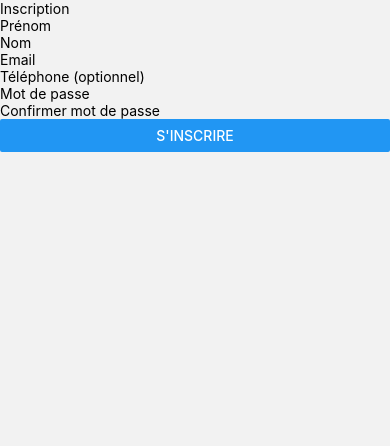
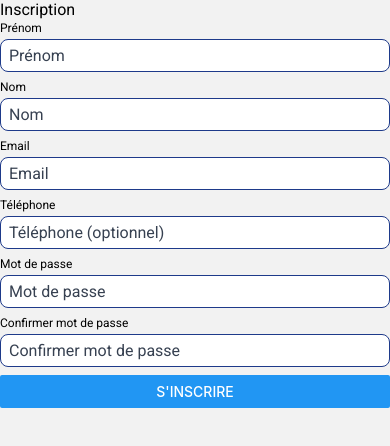
Before and after one commit to AlexPst-Dev/hyperion-connect-frontend, a React Native app: screen /Home in a window 390 px wide. Both pictures are taken after a click on the element "Inscrivez-vous ici". Shown: the top 446 px of the page. Built offline with nearby package versions, Linux system fonts and the light colour scheme.

Commit message:
✨ - add Input global component and global styles

```diff
--- a/babel.config.js
+++ b/babel.config.js
@@ -10,6 +10,7 @@ module.exports = function (api) {
             "@assets": "./src/assets",
             "@components": "./src/components",
             "@icons": "./src/icons",
+            "@styles": "./src/styles",
           },
           extensions: [".js", ".jsx", ".ts", ".tsx", ".svg"],
         },
--- a/package.json
+++ b/package.json
@@ -48,7 +48,8 @@
     "react-native-svg-transformer": "^1.5.0",
     "react-native-vector-icons": "^10.2.0",
     "react-native-web": "~0.19.13",
-    "react-native-webview": "13.12.5"
+    "react-native-webview": "13.12.5",
+    "react-select": "^5.10.1"
   },
   "devDependencies": {
     "@babel/core": "^7.25.2",
--- a/src/components/AppText.tsx
+++ b/src/components/AppText.tsx
@@ -1,5 +1,6 @@
 import React from "react";
 import { Text, TextProps, TextStyle } from "react-native";
+import GlobalStyles from "../styles/styles";
 
 interface Props extends TextProps {
   children: React.ReactNode;
@@ -8,7 +9,7 @@ interface Props extends TextProps {
 
 export default function AppText({ children, style, ...props }: Props) {
   return (
-    <Text style={[{ fontFamily: "Roboto-Regular" }, style]} {...props}>
+    <Text style={[GlobalStyles.p, style]} {...props}>
       {children}
     </Text>
   );
--- a/src/components/Input.tsx
+++ b/src/components/Input.tsx
@@ -1,9 +1,18 @@
 import React, { useState } from "react";
-import { View, Text, TextInput, Pressable, Platform } from "react-native";
+import {
+  View,
+  Text,
+  TextInput,
+  Pressable,
+  Platform,
+  Modal,
+} from "react-native";
 import Checkbox from "expo-checkbox";
 import RNPickerSelect from "react-native-picker-select";
 import DateTimePicker from "@react-native-community/datetimepicker";
 import AppText from "./AppText";
+import GlobalStyles from "../styles/styles";
+import Select from "react-select";
 
 const types = {
   email: "email",
@@ -14,6 +23,7 @@ const types = {
   date: "date",
   number: "number",
   checkbox: "checkbox",
+  phone: "phone",
 };
 
 type InputType = keyof typeof types;
@@ -43,99 +53,187 @@ export default function Input({
     case "email":
       return (
         <View>
-          <Text>{label}</Text>
+          <AppText style={GlobalStyles.label}>{label}</AppText>
           <TextInput
             placeholder={placeholder}
             onChangeText={onChangeText}
             value={value as string}
             keyboardType="email-address"
             autoCapitalize="none"
+            style={GlobalStyles.input}
           />
         </View>
       );
     case "password":
       return (
         <View>
-          <Text>{label}</Text>
+          <AppText style={GlobalStyles.label}>{label}</AppText>
           <TextInput
             placeholder={placeholder}
             onChangeText={onChangeText}
             value={value as string}
-            secureTextEntry={secureTextEntry}
+            secureTextEntry={true}
+            style={GlobalStyles.input}
           />
         </View>
       );
     case "textarea":
       return (
         <View>
-          <Text>{label}</Text>
+          <AppText style={GlobalStyles.label}>{label}</AppText>
           <TextInput
             placeholder={placeholder}
             onChangeText={onChangeText}
             value={value as string}
             multiline
             numberOfLines={4}
+            style={GlobalStyles.input}
           />
         </View>
       );
     case "selector":
+      const options = [
+        { label: "Option 1", value: "option1" },
+        { label: "Option 2", value: "option2" },
+      ];
+      const [modalVisible, setModalVisible] = useState(false);
+      const selectedLabel = options.find((opt) => opt.value === value)?.label;
+
       return (
         <View>
-          <Text>{label}</Text>
+          <AppText style={GlobalStyles.label}>{label}</AppText>
+
+          {Platform.OS === "web" ? (
+            <>
+              <Pressable
+                onPress={() => setModalVisible(true)}
+                style={[
+                  GlobalStyles.input,
+                  {
+                    justifyContent: "center",
+                    height: 40,
+                  },
+                ]}
+              >
+                <Text style={{ fontFamily: "Roboto-Regular", fontSize: 16 }}>
+                  {selectedLabel || placeholder || "Choisissez une option"}
+                </Text>
+              </Pressable>
+
+              <Modal
+                visible={modalVisible}
+                transparent
+                animationType="fade"
+                onRequestClose={() => setModalVisible(false)}
+              >
+                <View
+                  style={{
+                    flex: 1,
+                    backgroundColor: "rgba(0,0,0,0.5)",
+                    justifyContent: "center",
+                    alignItems: "center",
+                  }}
+                >
+                  <View
+                    style={{
+                      backgroundColor: "white",
+                      padding: 20,
+                      borderRadius: 10,
+                      width: 300,
+                    }}
+                  >
+                    {options.map((opt) => (
+                      <Pressable
+                        key={opt.value}
+                        onPress={() => {
+                          setModalVisible(false);
+                          onChangeText?.(opt.value);
+                        }}
+                        style={{ paddingVertical: 10 }}
+                      >
+                        <Text
+                          style={{ fontFamily: "Roboto-Regular", fontSize: 16 }}
+                        >
+                          {opt.label}
+                        </Text>
+                      </Pressable>
+                    ))}
+                  </View>
+                </View>
+              </Modal>
+            </>
+          ) : (
+            <View style={GlobalStyles.input}>
               <RNPickerSelect
-            onValueChange={(value) =>
-              onChangeText && onChangeText(value as string)
-            }
-            items={[
-              { label: "Option 1", value: "option1" },
-              { label: "Option 2", value: "option2" },
-            ]}
+                onValueChange={(value) => onChangeText?.(value as string)}
+                items={options}
                 placeholder={{
                   label: placeholder ?? "Choisissez une option",
+                  value: null,
                 }}
                 value={value}
                 style={{
                   inputIOS: {
-                padding: 12,
-                borderWidth: 1,
-                borderColor: "#ccc",
-                borderRadius: 6,
+                    fontFamily: "Roboto-Regular",
+                    fontSize: 16,
+                    color: "#374151",
                   },
                   inputAndroid: {
-                padding: 12,
-                borderWidth: 1,
-                borderColor: "#ccc",
-                borderRadius: 6,
+                    fontFamily: "Roboto-Regular",
+                    fontSize: 16,
+                    color: "#374151",
+                  },
+                  placeholder: {
+                    color: "#374151",
                   },
                 }}
               />
+            </View>
+          )}
         </View>
       );
     case "date":
       const [showPicker, setShowPicker] = useState(false);
 
-      const showDatePicker = () => setShowPicker(true);
-      const hideDatePicker = () => setShowPicker(false);
       return (
         <View>
-          <Text>{label}</Text>
-          <Pressable onPress={showDatePicker}>
+          <AppText style={GlobalStyles.label}>{label}</AppText>
+
+          {Platform.OS === "web" ? (
+            <input
+              placeholder={placeholder}
+              onChange={(e) => onChangeText && onChangeText(e.target.value)}
+              value={value as string}
+              type="date" // web input type
+              style={{
+                ...GlobalStyles.input,
+                padding: "6px 8px",
+                fontSize: "16px",
+                borderRadius: "8px",
+                border: "1px solid #1E3A8A",
+              }}
+            />
+          ) : (
+            <>
+              <Pressable onPress={() => setShowPicker(true)}>
                 <TextInput
                   placeholder={placeholder}
                   value={value as string}
                   editable={false}
-              pointerEvents="none"
+                  style={GlobalStyles.input}
                 />
               </Pressable>
+
               {showPicker && (
                 <DateTimePicker
-              value={typeof value === "string" ? new Date(value) : new Date()}
                   mode="date"
-              display={Platform.OS === "ios" ? "spinner" : "default"}
+                  value={new Date()}
+                  display="default"
                   onChange={(event, selectedDate) => {
-                hideDatePicker();
+                    setShowPicker(false);
                     if (selectedDate) {
-                  const formatted = selectedDate.toLocaleDateString("fr-FR");
+                      const formatted =
+                        selectedDate.toLocaleDateString("fr-FR");
                       if (onChangeText) {
                         onChangeText(formatted);
                       }
@@ -143,39 +241,68 @@ export default function Input({
                   }}
                 />
               )}
+            </>
+          )}
         </View>
       );
     case "number":
       return (
         <View>
-          <Text>{label}</Text>
+          <AppText style={GlobalStyles.label}>{label}</AppText>
           <TextInput
             placeholder={placeholder}
             onChangeText={onChangeText}
             value={value as string}
             keyboardType="numeric"
+            style={GlobalStyles.input}
           />
         </View>
       );
     case "checkbox":
       return (
-        <View style={{ flexDirection: "row", alignItems: "center", gap: 8 }}>
+        <View
+          style={{
+            display: "flex",
+            flexDirection: "row",
+            gap: 8,
+            paddingVertical: 8,
+          }}
+        >
           <Checkbox
             value={value as boolean}
             onValueChange={onChange}
             color={value ? "#4630EB" : undefined}
           />
-          <Text>{label}</Text>
+          <AppText>{label}</AppText>
         </View>
       );
     case "text":
       return (
         <View>
-          <Text>{label}</Text>
+          <AppText style={GlobalStyles.label}>{label}</AppText>
           <TextInput
             placeholder={placeholder}
             onChangeText={onChangeText}
             value={value as string}
+            style={GlobalStyles.input}
+          />
+        </View>
+      );
+    case "phone":
+      return (
+        <View>
+          <AppText style={GlobalStyles.label}>{label}</AppText>
+          <TextInput
+            placeholder={placeholder}
+            value={value as string}
+            keyboardType="phone-pad"
+            style={GlobalStyles.input}
+            onChangeText={(text) => {
+              const cleaned = text.replace(/[^\d+]/g, "");
+              if (cleaned.length <= 15) {
+                onChangeText && onChangeText(cleaned);
+              }
+            }}
           />
         </View>
       );
--- a/src/screens/LoginScreen.tsx
+++ b/src/screens/LoginScreen.tsx
@@ -1,8 +1,10 @@
 import React, { useState } from "react";
-import { View, Text, TextInput, ActivityIndicator, Button } from "react-native";
+import { View, ActivityIndicator, Button } from "react-native";
 import { useNavigation } from "@react-navigation/native";
 import { login } from "../services/api";
 import { useAuth } from "../hooks/useAuth";
+import Input from "../components/Input";
+import AppText from "../components/AppText";
 
 export default function LoginScreen() {
   const [email, setEmail] = useState("");
@@ -27,37 +29,40 @@ export default function LoginScreen() {
 
   return (
     <View className="flex-1 justify-center items-center bg-white px-6">
-      <Text className="text-2xl font-bold mb-6 text-deepBlue">Connexion</Text>
+      <AppText className="text-2xl font-bold mb-6 text-deepBlue">
+        Connexion
+      </AppText>
 
-      <TextInput
-        className="w-full border border-gray-300 rounded-lg px-4 py-2 mb-4"
+      <Input
         placeholder="Email"
         onChangeText={setEmail}
         value={email}
-        autoCapitalize="none"
+        type="email"
+        label="Email"
       />
-      <TextInput
-        className="w-full border border-gray-300 rounded-lg px-4 py-2 mb-6"
+      <Input
         placeholder="Mot de passe"
         secureTextEntry
         onChangeText={setPassword}
         value={password}
+        type="password"
+        label="Mot de passe"
       />
-      {error && <Text className="text-red-500 mt-4 text-center">{error}</Text>}
+      {error && <AppText style={{ color: "red" }}>{error}</AppText>}
       {loading ? (
         <ActivityIndicator size="large" color="#0A84FF" />
       ) : (
         <Button title="Se connecter" onPress={handleLogin} />
       )}
-      <Text className="text-sm text-gray-500 mt-4">
+      <AppText className="text-sm text-gray-500 mt-4">
         Pas encore inscrit ?{" "}
-        <Text
-          className="text-blue-600 font-semibold"
+        <AppText
+          style={{ textDecorationLine: "underline", color: "#2563EB" }}
           onPress={() => navigation.navigate("Register" as never)}
         >
           Inscrivez-vous ici
-        </Text>
-      </Text>
+        </AppText>
+      </AppText>
     </View>
   );
 }
--- a/src/screens/RegisterScreen.tsx
+++ b/src/screens/RegisterScreen.tsx
@@ -1,14 +1,9 @@
 import React, { useState } from "react";
-import {
-  View,
-  Text,
-  TextInput,
-  Button,
-  Alert,
-  ActivityIndicator,
-} from "react-native";
+import { View, Button, Alert, ActivityIndicator } from "react-native";
 import { useNavigation } from "@react-navigation/native";
 import { registerFreeAccount } from "../services/api";
+import AppText from "../components/AppText";
+import Input from "../components/Input";
 
 export default function RegisterScreen() {
   const navigation = useNavigation();
@@ -54,53 +49,54 @@ export default function RegisterScreen() {
 
   return (
     <View className="flex-1 justify-center bg-white px-6">
-      <Text className="text-2xl font-bold text-deepBlue text-center mb-6">
+      <AppText className="text-2xl font-bold text-deepBlue text-center mb-6">
         Inscription
-      </Text>
+      </AppText>
 
-      <TextInput
-        className="border px-4 py-2 rounded-xl mb-3"
+      <Input
         placeholder="Prénom"
         value={form.firstName}
+        label="Prénom"
+        type="text"
         onChangeText={(text) => handleChange("firstName", text)}
       />
-      <TextInput
-        className="border px-4 py-2 rounded-xl mb-3"
+      <Input
         placeholder="Nom"
         value={form.lastName}
+        label="Nom"
+        type="text"
         onChangeText={(text) => handleChange("lastName", text)}
       />
-      <TextInput
-        className="border px-4 py-2 rounded-xl mb-3"
+      <Input
         placeholder="Email"
         value={form.email}
         onChangeText={(text) => handleChange("email", text)}
-        keyboardType="email-address"
-        autoCapitalize="none"
+        label="Email"
+        type="email"
       />
-      <TextInput
-        className="border px-4 py-2 rounded-xl mb-3"
+      <Input
         placeholder="Téléphone (optionnel)"
         value={form.phone}
         onChangeText={(text) => handleChange("phone", text)}
-        keyboardType="phone-pad"
+        label="Téléphone"
+        type="phone"
       />
-      <TextInput
-        className="border px-4 py-2 rounded-xl mb-3"
+      <Input
         placeholder="Mot de passe"
         value={form.password}
         onChangeText={(text) => handleChange("password", text)}
-        secureTextEntry
+        label="Mot de passe"
+        type="password"
       />
-      <TextInput
-        className="border px-4 py-2 rounded-xl mb-3"
+      <Input
         placeholder="Confirmer mot de passe"
         value={form.confirmPassword}
         onChangeText={(text) => handleChange("confirmPassword", text)}
-        secureTextEntry
+        label="Confirmer mot de passe"
+        type="password"
       />
 
-      {error ? <Text className="text-red-500 mb-4">{error}</Text> : null}
+      {error ? <AppText style={{ color: "red" }}>{error}</AppText> : null}
 
       {loading ? (
         <ActivityIndicator size="large" color="#0A84FF" />
--- /dev/null
+++ b/src/styles/styles.ts
@@ -0,0 +1,59 @@
+import { StyleSheet } from "react-native";
+
+const GlobalStyles = StyleSheet.create({
+  input: {
+    fontFamily: "Roboto-Regular",
+    color: "#374151",
+    fontSize: 16,
+    marginTop: 2,
+    marginBottom: 8,
+    borderColor: "#1E3A8A",
+    borderWidth: 1,
+    borderRadius: 8,
+    paddingVertical: 6,
+    paddingHorizontal: 8,
+    backgroundColor: "white",
+  },
+  label: {
+    fontSize: 12,
+  },
+  screenContainer: {
+    flex: 1,
+    padding: 16,
+    backgroundColor: "white",
+  },
+  h1: {
+    fontSize: 36,
+    fontFamily: "Montserrat-Bold",
+    color: "#1E3A8A",
+    marginBottom: 16,
+  },
+  h2: {
+    fontSize: 24,
+    fontFamily: "Montserrat-SemiBold",
+    color: "#2563EB",
+    marginBottom: 8,
+  },
+  p: {
+    fontSize: 16,
+    fontFamily: "Roboto-Regular",
+    marginBottom: 2,
+  },
+});
+
+export const Colors = {
+  deepBlue: "#1E3A8A",
+  lightBlue: "#2563EB",
+  orange: "#F97316",
+  lightOrange: "#FF9F45",
+  gold: "#CAAB4F",
+  grey: "#374151",
+};
+
+export const Fonts = {
+  regular: "Roboto-Regular",
+  bold: "Montserrat-Bold",
+  semiBold: "Montserrat-SemiBold",
+};
+
+export default GlobalStyles;
```
Also changed, not shown: src/screens/HomeScreen.tsx (+10 -5 lines), 1 other file (tests, documents, lock files or other folders). Lines whose indentation alone changed are shown as unchanged.
